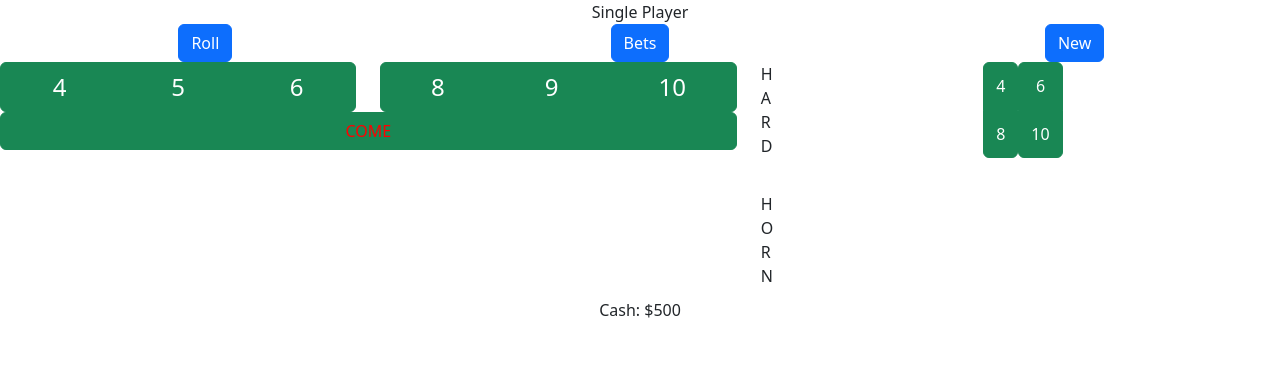
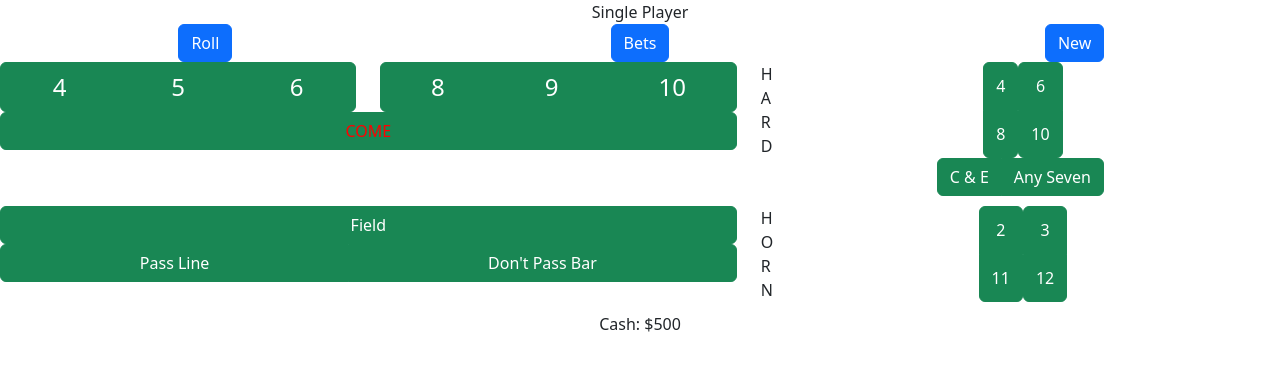
Before and after one commit to alubbers/free-craps, a React (Create React App) app: page /solo in a window 1280 px wide. Both pictures are taken after a click on the button "New". Shown: the top 370 px of the page. Built offline with nearby package versions, Linux system fonts and the light colour scheme.

Commit message:
Updated UI to use constants for bucket codes

```diff
--- a/src/CrapsTable.js
+++ b/src/CrapsTable.js
@@ -7,7 +7,7 @@ import React, { Component } from 'react';
 
 import IdlingComponent from './IdlingComponent';
 import CrapsTableStore from './CrapsTableStore';
-import {HARD_WAYS, HORN, ANY_CRAPS, C_AND_E, FIELD, ANY_SEVEN} from './CrapsConstants';
+import {PASS, DONT_PASS, COME, DONT_COME, HARD_WAYS, HORN, ANY_CRAPS, C_AND_E, FIELD, ANY_SEVEN} from './CrapsConstants';
 import {POINT_STATES, RollUtils} from './RollUtils';
 
 import logo from './logo.svg';
@@ -223,8 +223,8 @@ class CrapsTable extends Component {
             <Row>
               <Col xs="12">
                 <ButtonGroup>
-                  {this.buildBucketButton(mappedVariants, this.store.getBucketForCode("c-and-e"))}
-                  {this.buildBucketButton(mappedVariants, this.store.getBucketForCode("anySeven"))}
+                  {this.buildBucketButton(mappedVariants, this.store.getBucketForCode(C_AND_E.codeFunc()))}
+                  {this.buildBucketButton(mappedVariants, this.store.getBucketForCode(ANY_SEVEN.codeFunc()))}
                 </ButtonGroup>
               </Col>
             </Row>
@@ -234,27 +234,29 @@ class CrapsTable extends Component {
           <Col xs="7">
             <Row>
               <Col>
-                {this.buildBucketButton(mappedVariants, this.store.getBucketForCode("field"))}
+                <ButtonGroup style={{width: "100%"}}>
+                  {this.buildBucketButton(mappedVariants, this.store.getBucketForCode(FIELD.codeFunc()))}
+                </ButtonGroup>
               </Col>
             </Row>
             <Row>
               <Col xs="12">
                 <ButtonGroup style={{width: "100%"}}>
-                  {this.buildBucketButton(mappedVariants, this.store.getBucketForCode("pass"))}
-                  {this.buildBucketButton(mappedVariants, this.store.getBucketForCode("dontPass"))}
+                  {this.buildBucketButton(mappedVariants, this.store.getBucketForCode(PASS.codeFunc()))}
+                  {this.buildBucketButton(mappedVariants, this.store.getBucketForCode(DONT_PASS.codeFunc()))}
                 </ButtonGroup>
               </Col>
             </Row>
           </Col>
           <Col xs="5">
             <div style={{width: "1%", float: "left"}}>H O R N</div>
-            <ButtonGroup vertical style={{ height: "100%"}}>
-              {this.buildBucketButton(mappedVariants, this.store.getBucketForCode("horn-2"))}
-              {this.buildBucketButton(mappedVariants, this.store.getBucketForCode("horn-11"))}
+            <ButtonGroup key="hornGroup-1" vertical style={{ height: "100%"}}>
+              {this.buildBucketButton(mappedVariants, this.store.getBucketForCode(HORN.codeFunc(2)))}
+              {this.buildBucketButton(mappedVariants, this.store.getBucketForCode(HORN.codeFunc(11)))}
             </ButtonGroup>
-            <ButtonGroup vertical style={{ height: "100%"}}>
-              {this.buildBucketButton(mappedVariants, this.store.getBucketForCode("horn-3"))}
-              {this.buildBucketButton(mappedVariants, this.store.getBucketForCode("horn-12"))}
+            <ButtonGroup key="hornGroup-2" vertical style={{ height: "100%"}}>
+              {this.buildBucketButton(mappedVariants, this.store.getBucketForCode(HORN.codeFunc(3)))}
+              {this.buildBucketButton(mappedVariants, this.store.getBucketForCode(HORN.codeFunc(12)))}
             </ButtonGroup>
           </Col>
         </Row>
--- a/src/SoloStore.js
+++ b/src/SoloStore.js
@@ -16,6 +16,8 @@ class SoloStore {
   gameStarted = false;
 
   games = [];
+
+  lastBetResult = {};
 
   ready = true;
 
@@ -74,9 +76,9 @@ class SoloStore {
 
     this.currentGame.rolls.push(rollFrame);
 
-    const betResults = betHelper.buildBetResults(rollFrame);
+    this.lastBetResult = betHelper.buildBetResults(rollFrame);
 
-    console.log(`There were ${betResults.winners.length} winning bets`);
+    console.log(`There were ${this.lastBetResult.winners.length} winning bets`);
 
     if (crapsResult.newPoint !== -1) {
       this.currentGame.point = crapsResult.newPoint;
```
Also changed, not shown: 2 other files (tests, documents, lock files or other folders).
